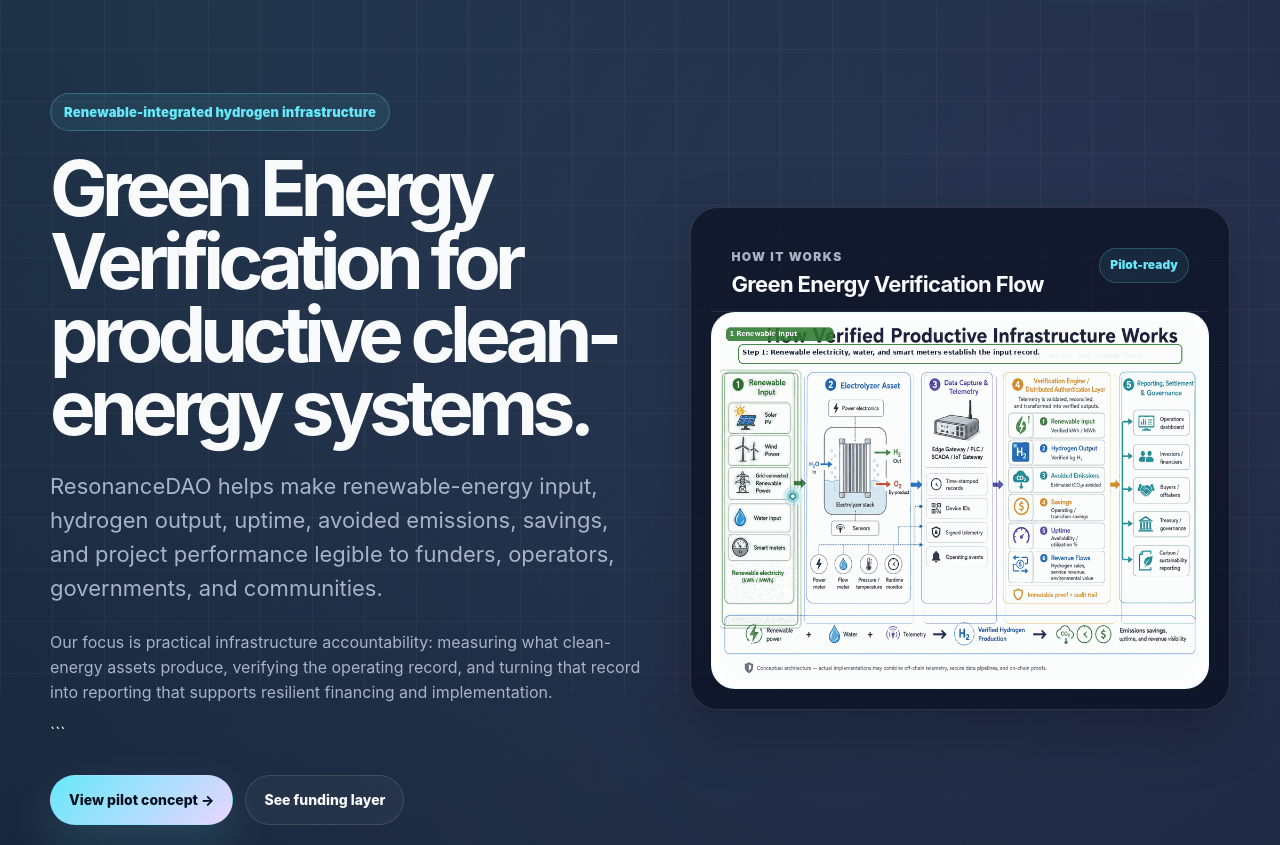
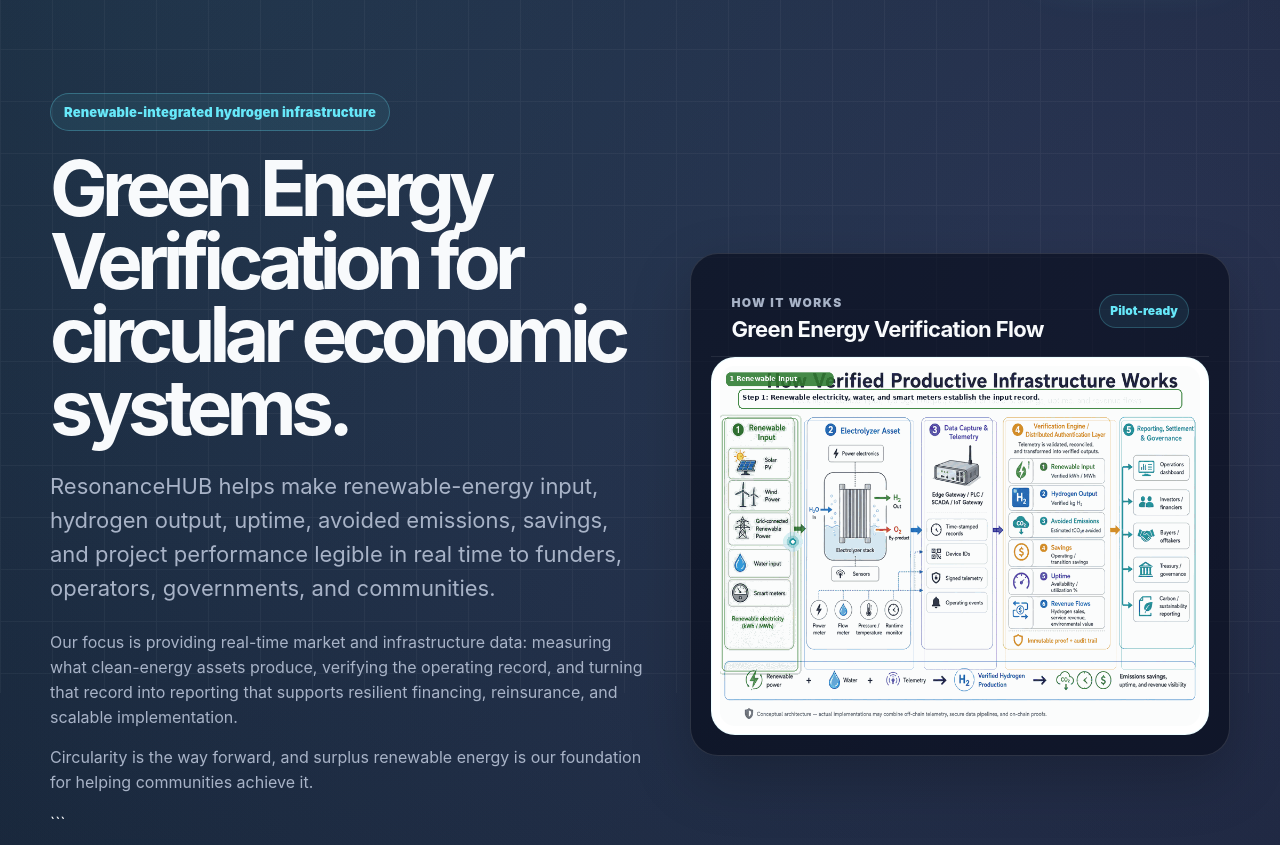
Before and after one commit to ER28-BIT/resonancedao-site, a plain HTML site: page index.html in a window 1280 px wide. Shown: the part 107-952 px from the top of the page. Drawn offline with Linux system fonts and the light colour scheme.

Commit message:
Update hero copy for circular energy verification

````diff
--- a/index.html
+++ b/index.html
@@ -5,7 +5,7 @@
   <meta charset="utf-8" />
   <meta name="viewport" content="width=device-width,initial-scale=1" />
   <title>Green Energy Verification | ResonanceDAO</title>
-  <meta name="description" content="ResonanceDAO Green Energy Verification makes renewable input, hydrogen output, uptime, avoided emissions, savings, and infrastructure reporting legible for clean-energy pilots and funders." />
+  <meta name="description" content="ResonanceHUB Green Energy Verification makes renewable input, hydrogen output, uptime, avoided emissions, savings, and project performance legible in real time for funders, operators, governments, and communities." />
   <link rel="icon" href="/assets/ResonanceDAO_Concept3_HorizontalLockup_Color_Small.png" type="image/png" />
 
   <style>
@@ -891,9 +891,10 @@
       <div class="container heroGrid">
         <div>
           <div class="pill">Renewable-integrated hydrogen infrastructure</div>
-          <h1>Green Energy Verification for productive clean-energy systems.</h1>
-          <p class="lead">ResonanceDAO helps make renewable-energy input, hydrogen output, uptime, avoided emissions, savings, and project performance legible to funders, operators, governments, and communities.</p>
-          <p>Our focus is practical infrastructure accountability: measuring what clean-energy assets produce, verifying the operating record, and turning that record into reporting that supports resilient financing and implementation.</p>
+          <h1>Green Energy Verification for circular economic systems.</h1>
+          <p class="lead">ResonanceHUB helps make renewable-energy input, hydrogen output, uptime, avoided emissions, savings, and project performance legible in real time to funders, operators, governments, and communities.</p>
+          <p>Our focus is providing real-time market and infrastructure data: measuring what clean-energy assets produce, verifying the operating record, and turning that record into reporting that supports resilient financing, reinsurance, and scalable implementation.</p>
+          <p>Circularity is the way forward, and surplus renewable energy is our foundation for helping communities achieve it.</p>
 
 ```
       <div class="buttons">
````
